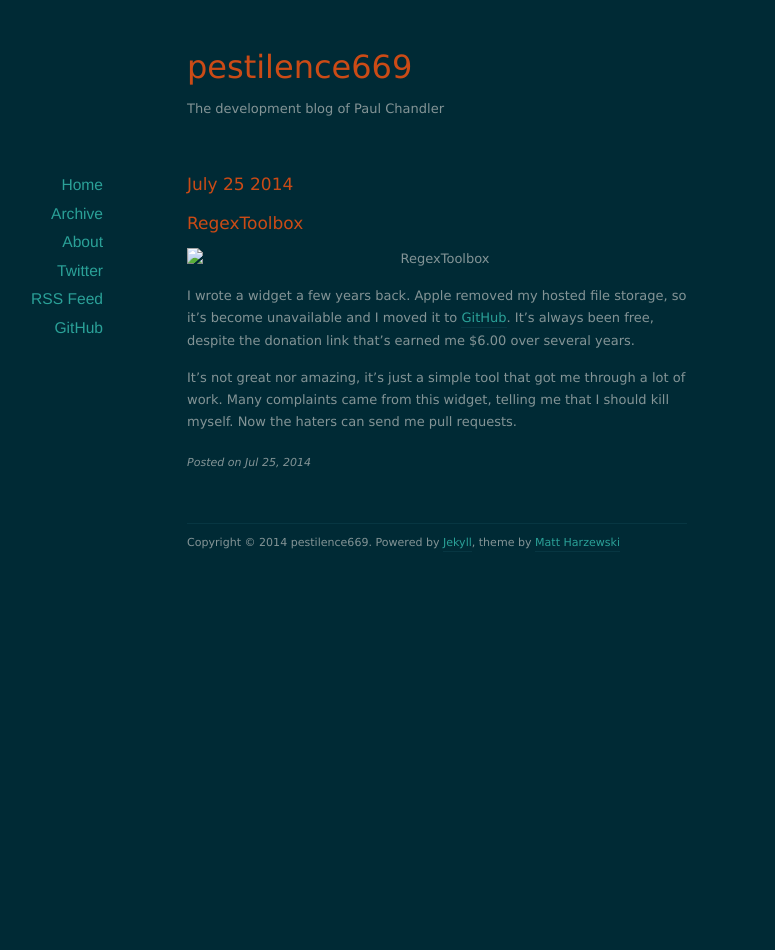
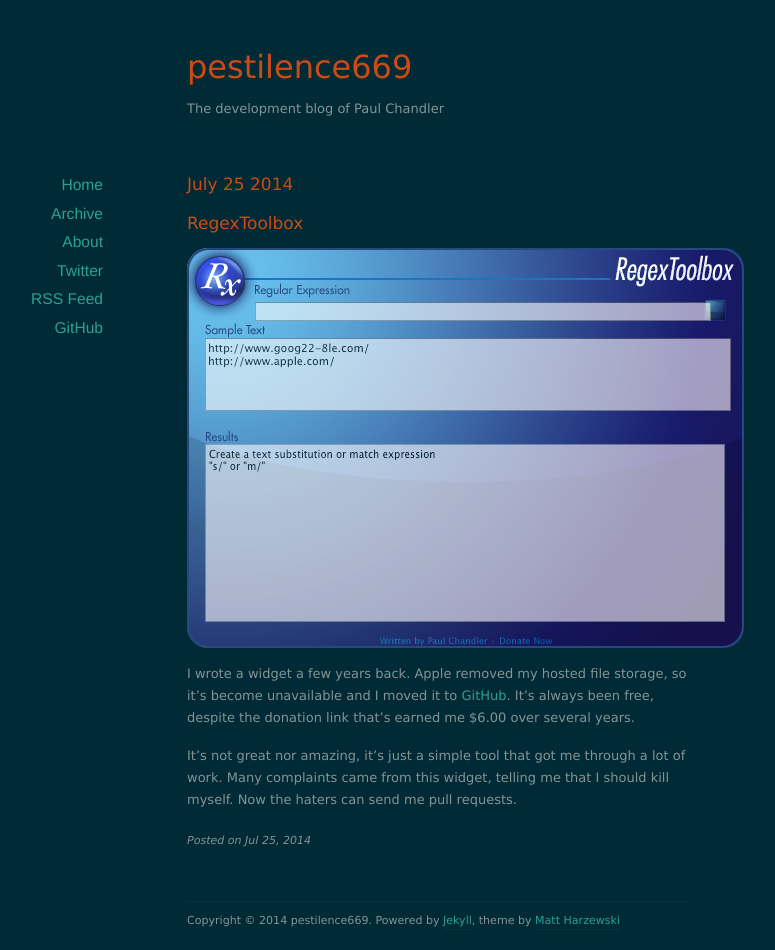
Before and after one commit to pestilence669/pestilence669.github.io, a Jekyll site: the page built from _posts/2014-07-25-RegexToolbox.markdown, in a window 1280 px wide. Shown: the whole page, without its empty margins (203-978 px from the left). Built offline with Jekyll 4.4.1, drawn with Linux system fonts in a browser that asks for light colours; nearby versions of some CDN libraries; before the commit the page ends 900 px from its top, so only the background shows below that.

Commit message:
RegexToolbox

```diff
--- a/_posts/2014-07-25-RegexToolbox.markdown
+++ b/_posts/2014-07-25-RegexToolbox.markdown
@@ -5,7 +5,7 @@ date:   2014-07-25 20:15:00
 categories: Mac OS-X Widget Opensource
 ---
 
-![RegexToolbox](images/RegexToolbox.png)
+![RegexToolbox](/images/RegexToolbox.png)
 
 I wrote a widget a few years back. Apple removed my hosted file storage, so it's become unavailable and I moved it to [GitHub](https://github.com/pestilence669/RegexToolbox). It's always been free, despite the donation link that's earned me $6.00 over several years.
 
--- a/_posts/2014-07-25-xrange-the-PHP-extension-that-I-maintain.markdown
+++ b/_posts/2014-07-25-xrange-the-PHP-extension-that-I-maintain.markdown
@@ -1,7 +1,7 @@
 ---
 layout: post
 title:  "xrange, the PHP extension that I \"maintain\""
-date:   2014-07-25 22:19:00
+date:   2014-07-25 18:19:00
 categories: PHP PECL Opensource
 ---
 
```
Also changed, not shown: images/shakespeare.png (deleted).
